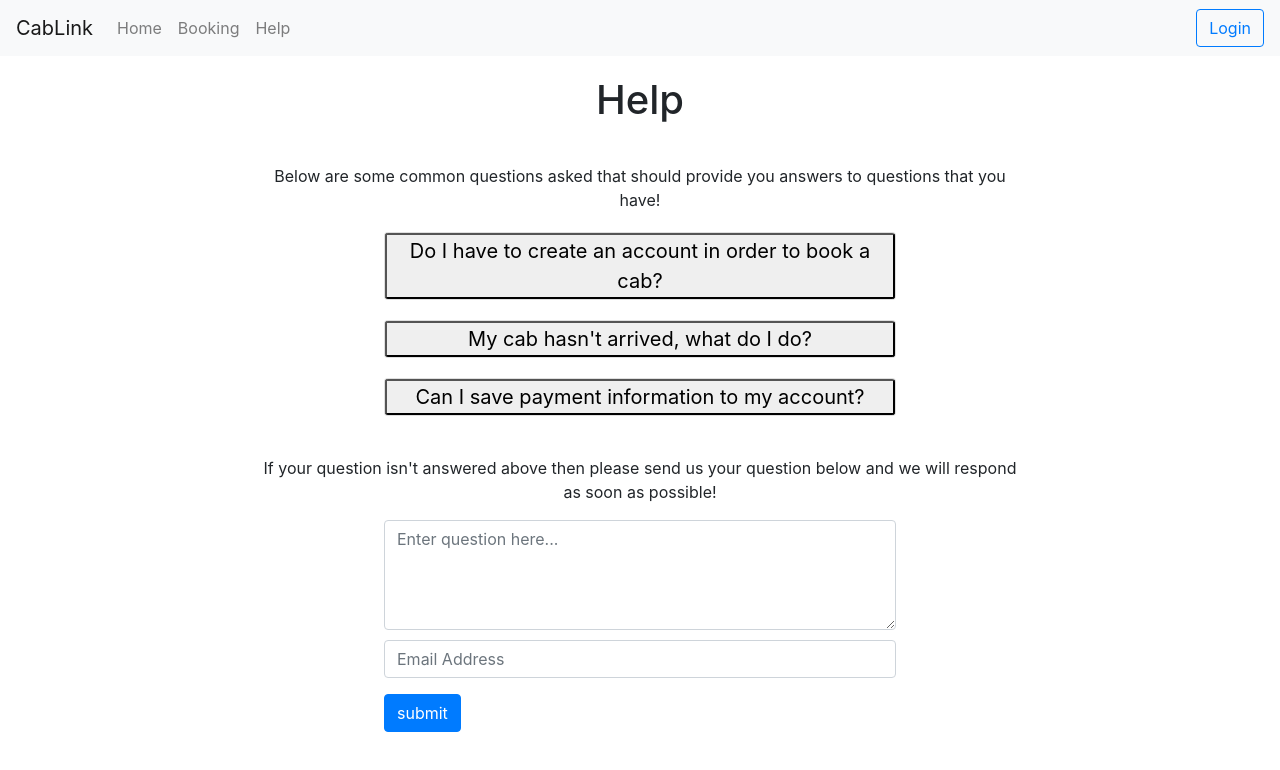
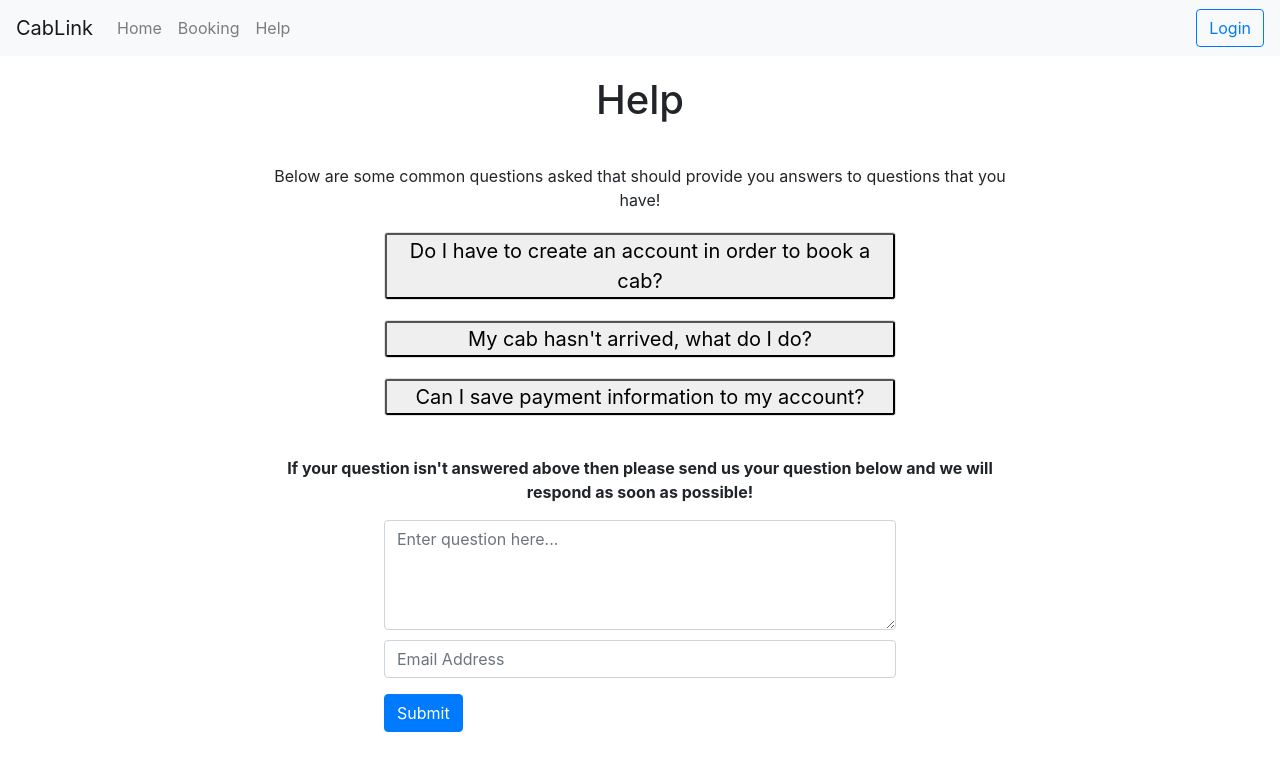
Before and after one commit to kristianpayne1/CabLink, a React (Create React App) app in the folder client/: page /help in a window 1280 px wide. Shown: the top 770 px of the page. Built offline with nearby package versions, Linux system fonts and the light colour scheme.

Commit message:
Modified text boxes.

```diff
--- a/client/src/HelpAccordion.js
+++ b/client/src/HelpAccordion.js
@@ -32,19 +32,18 @@ class HomeAccordion extends Component {
                     </Card>
                 </Accordion>
 
-                <p>If your question isn't answered above then please send us your question below and we will respond as soon as possible!</p>
+                <p><b>If your question isn't answered above then please send us your question below and we will respond as soon as possible!</b></p>
 
                 <Form id="form">
                     <Form.Group controlId="formQuestion">
                         <Form.Control as="textarea" rows="4" placeholder="Enter question here..." id="questionfield"/>
                         <Form.Control type="email" placeholder="Email Address" id="emailfield"/>
                     </Form.Group>
-                    <Button variant="primary" type="submit" id="formbutton">submit</Button>
+                    <Button variant="primary" type="submit" id="formbutton">Submit</Button>
                 </Form>
 
             </div>
         );
-
     }
 }
 export default HomeAccordion;
```
